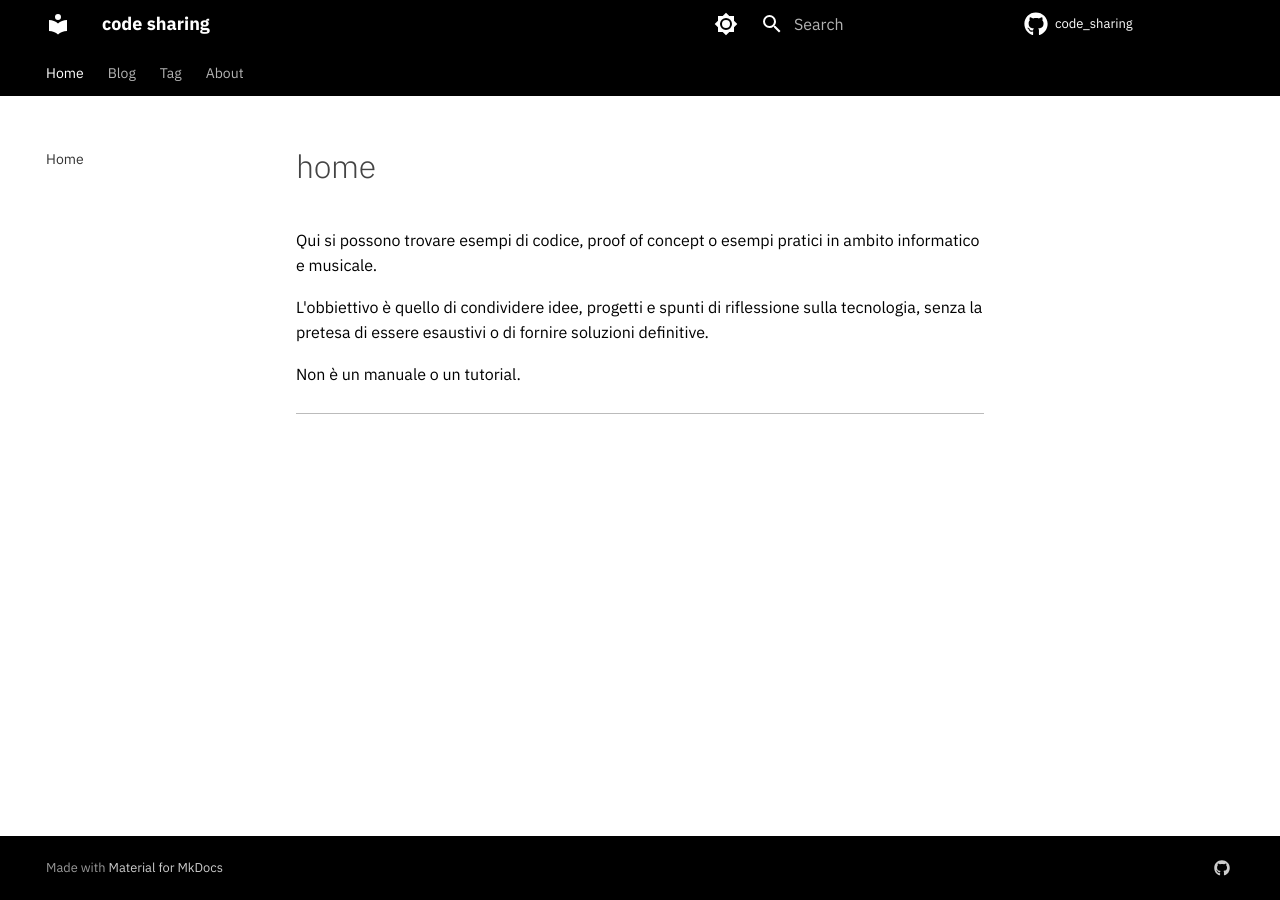
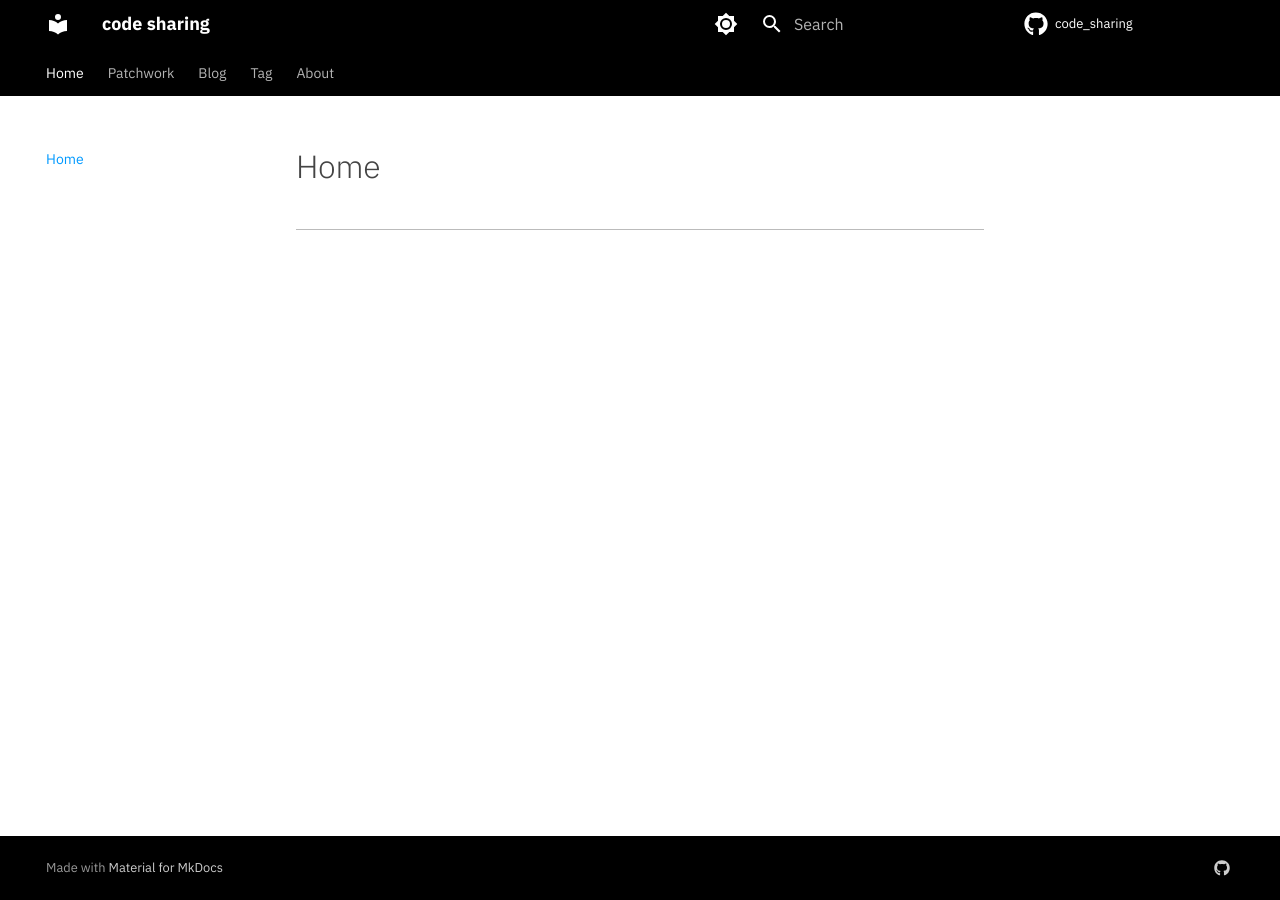
Before and after one commit to dvddmg/code_sharing, an MkDocs documentation site: the page built from docs/index.md, in a window 1280 px wide. Built offline with MkDocs 1.6.1 and Material for MkDocs 9.7.7, drawn with Linux system fonts in a browser that asks for light colours; comment, search, counter and statistics services are not loaded.

```diff
--- a/docs/index.md
+++ b/docs/index.md
@@ -1,9 +1 @@
-# home
-
-Qui si possono trovare esempi di codice, proof of concept o esempi pratici in ambito informatico e musicale.
-
-L'obbiettivo è quello di condividere idee, progetti e spunti di riflessione sulla tecnologia, senza la pretesa di essere esaustivi o di fornire soluzioni definitive.
-
-Non è un manuale o un tutorial.
-
------
+-------------------------------------
--- a/docs/stylesheets/extra.css
+++ b/docs/stylesheets/extra.css
@@ -31,7 +31,7 @@
   --md-default-fg-color--lightest: #bbbbbb;
 
   /* link */
-  --md-typeset-a-color: #333333;
+  --md-typeset-a-color: #0099ff;
 
   /* codice */
   --md-code-bg-color:              #f0f0f0;
@@ -96,7 +96,8 @@
   --md-default-fg-color--lightest: #555555;
 
   /* link */
-  --md-typeset-a-color: #cccccc;
+  --md-typeset-a-color: #0099ff;
+
 
   /* codice */
   --md-code-bg-color:              #111111;
@@ -137,7 +138,7 @@
 /* link: sottolineatura sottile al hover */
 .md-typeset a:hover {
   text-decoration: underline;
-  text-decoration-thickness: 1px;
+  text-decoration-thickness: 2px;
   text-underline-offset: 2px;
 }
 
@@ -162,3 +163,23 @@ table td:first-child code {
 .md-typeset details > summary {
   background-color: transparent;
 }
+
+.geogebra-container {
+    position: relative;
+    /* width: 100%; */
+    padding-bottom: 100%; /* Rapporto di forma 16:9 */
+    /* height: 0; */
+    overflow: hidden;
+    margin-bottom: 1.5em;
+    /* align-items: center; */
+    /* align-content: center; */
+}
+
+.geogebra-container iframe {
+    position: absolute;
+    top: 0;
+    left: 0;
+    width: 100%;
+    height: 100%;
+    border: 0;
+}
--- a/mkdocs.yml
+++ b/mkdocs.yml
@@ -14,13 +14,13 @@ theme:
       accent: custom
       toggle:
         icon: material/brightness-7
-        name: Passa al tema scuro
+        name: Change to dark
     - scheme: slate
       primary: custom
       accent: custom
       toggle:
         icon: material/brightness-4
-        name: Passa al tema chiaro
+        name: Change to light
 
   features:
     - navigation.tabs           # tabs in alto
@@ -28,6 +28,7 @@ theme:
     - navigation.top            # bottone "torna su"
     - content.code.copy         # bottone copia nei code block
     - content.tabs.link         # tabs sincronizzati
+    - content.footnote.tooltips
   icon:
     repo: fontawesome/brands/github
   font:
@@ -38,7 +39,7 @@ theme:
 # ---------- PLUGIN ----------
 plugins:
   - search
-
+  - glightbox
   - blog:
       blog_dir: blog                    # cartella del blog dentro docs/
       blog_toc: true                    # table of contents nei post
@@ -60,6 +61,7 @@ plugins:
 
 # estensioni markdown
 markdown_extensions:
+  - footnotes
   - admonition                  # box note/warning/tip
   - pymdownx.details            # admonition richiudibili
   - pymdownx.superfences:
@@ -73,6 +75,7 @@ markdown_extensions:
       anchor_linenums: true
   - pymdownx.inlinehilite       # inline code highlighting
   - attr_list                   # attributi su elementi
+  - pymdownx.blocks.caption
   - md_in_html                  # markdown dentro html
   - tables                      # tabelle
   - toc:                        # table of contents
@@ -85,6 +88,7 @@ extra_css:
 # ---------- NAVIGAZIONE ----------
 nav:
   - Home: index.md
+  - Patchwork: patchwork/index.md
   - Blog: blog/index.md
   - Tag: tags/index.md
   - About: https://www.davidebardi.com/
```
Also changed, not shown: docs/blog/posts/orbita.md (added, +61 -0 lines), docs/blog/posts/spat-8-release.md (deleted, +0 -44 lines), docs/blog/posts/sviluppo-vst-hvcc/sviluppo-vst-hvcc.md (added, +220 -0 lines), docs/patchwork/index.md (added, +3 -0 lines), docs/tags/index.md (+1 -3 lines), docs/blog/posts/sviluppo-vst-hvcc/test-baisc-pd.png (added), docs/blog/posts/sviluppo-vst-hvcc/test-basic-pd-2.0.png (added), docs/blog/posts/sviluppo-vst-hvcc/test-basic-vst3-2.0.png (added), docs/blog/posts/sviluppo-vst-hvcc/test-basic-vst3.png (added), 1 other file.
